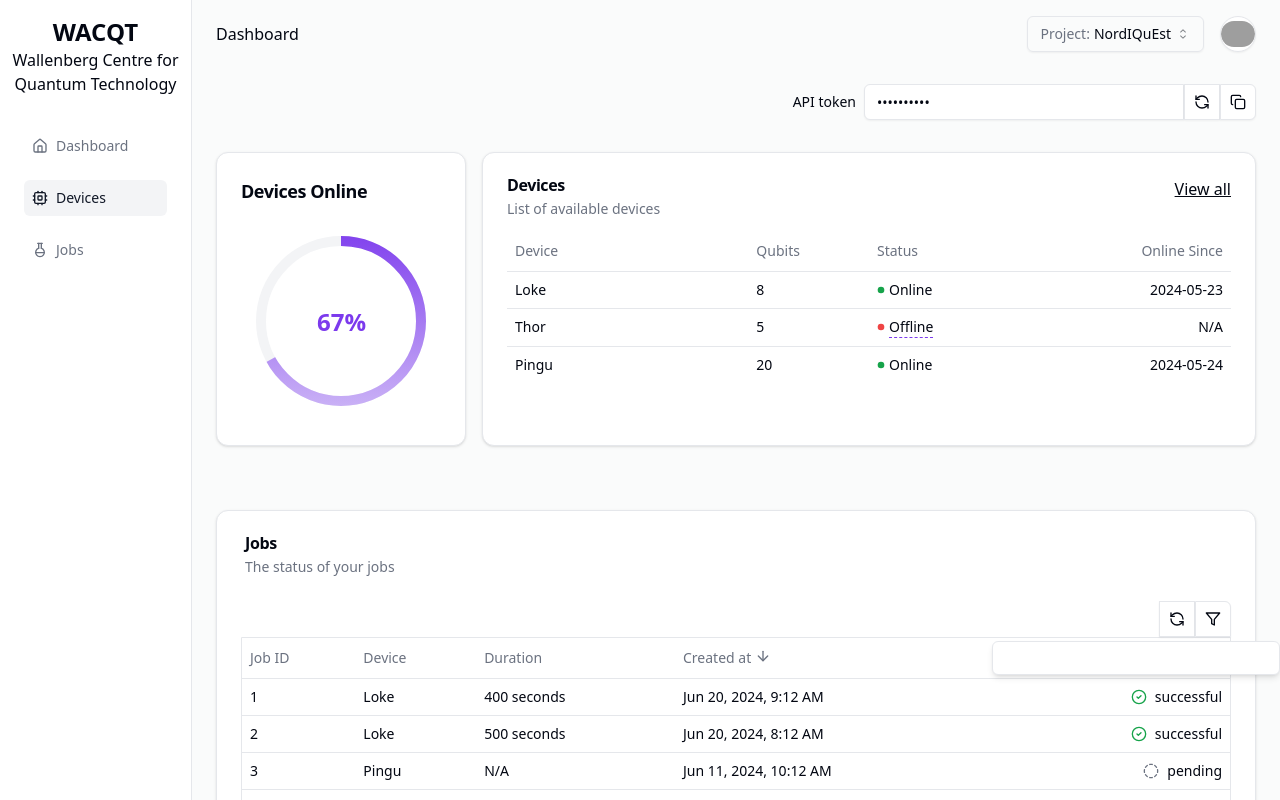
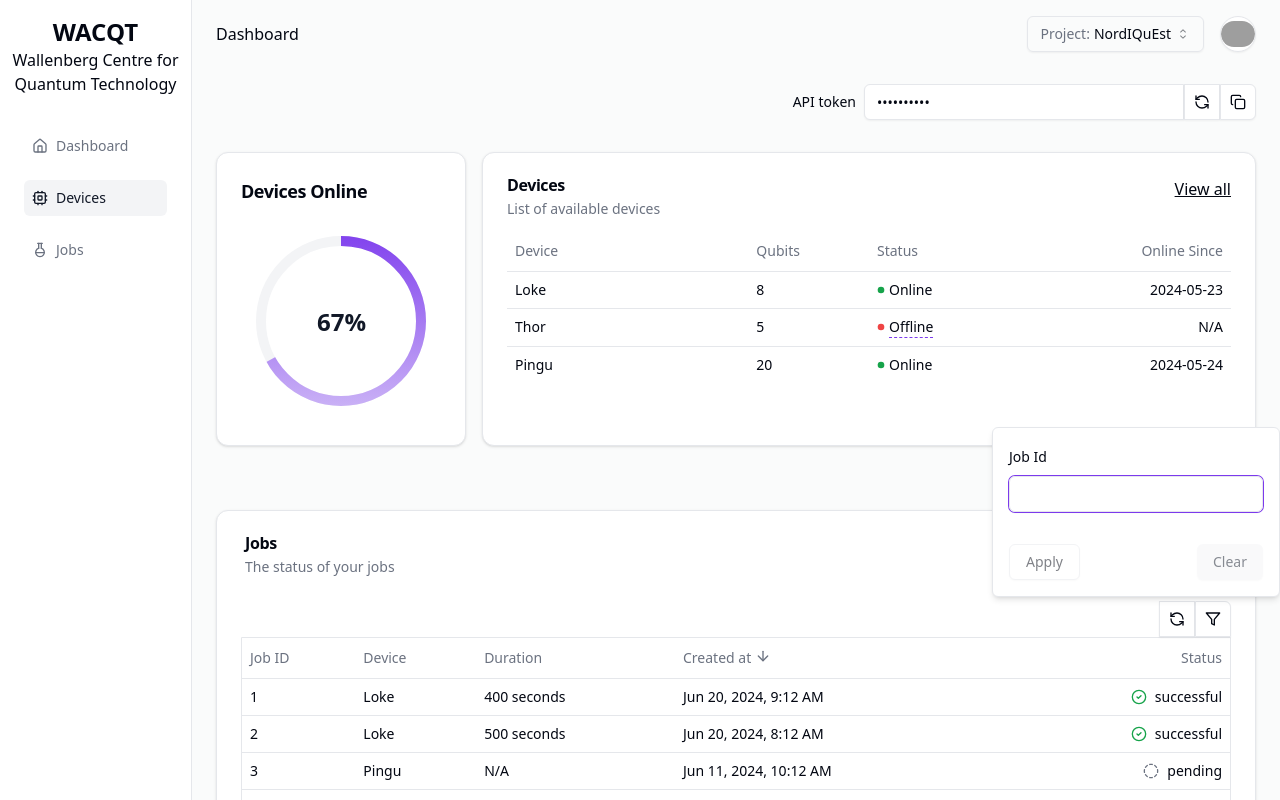
Before and after one commit to axean/tergite-frontend, a React (Vite) app: page / in a window 1280 px wide. Both pictures are taken after a click on the button 1213 px from the left and 619 px from the top of the page. Shown: the top 800 px of the page. Built offline with nearby package versions, Linux system fonts and the light colour scheme; grey boxes are pictures that could not be loaded.

Commit message:
Fix filter form

```diff
--- a/src/components/ui/data-table.tsx
+++ b/src/components/ui/data-table.tsx
@@ -41,23 +41,20 @@ import {
   FormLabel,
   FormMessage,
 } from "./form";
-import {
-  Drawer,
-  DrawerContent,
-  DrawerDescription,
-  DrawerHeader,
-  DrawerTitle,
-  DrawerTrigger,
-} from "./drawer";
+import { Drawer, DrawerContent, DrawerTrigger } from "./drawer";
 import { cn } from "@/lib/utils";
 
-// const formSchema = z.object({
-//   username: z.string().min(2).max(50),
-// });
+export type DataTableFilterField = ControllerRenderProps<
+  {
+    [x: string]: any;
+  },
+  string
+>;
 
-interface FilterFormProps {
+export interface DataTableFormConfig {
   [key: string]: {
-    validation: z.ZodAny;
+    validation: z.ZodType<any, any, any>;
+    defaultValue: any;
     label: string;
     /**
      * Generates the form field for the given key in the filter form
@@ -65,14 +62,7 @@ interface FilterFormProps {
      * @param field - the field value from the FormField for the given key
      * @returns - the react element to render for this form
      */
-    formElement: (
-      field: ControllerRenderProps<
-        {
-          [x: string]: any;
-        },
-        string
-      >
-    ) => React.ReactElement;
+    getFormElement: (field: DataTableFilterField) => React.ReactElement;
   };
 }
 
@@ -80,7 +70,7 @@ interface DataTableProps<TData, TValue> {
   columns: ColumnDef<TData, TValue>[];
   data: TData[];
   searchAccessKey?: string;
-  filterFormProps?: FilterFormProps;
+  filterFormProps?: DataTableFormConfig;
   onRefreshData?: () => void;
   getDrawerContent: (row: Row<TData>) => React.ReactElement;
 }
@@ -97,14 +87,7 @@ export function DataTable<TData, TValue>({
   const [columnFilters, setColumnFilters] = React.useState<ColumnFiltersState>(
     []
   );
-
-  const isFilterFormAvailable = !!filterFormProps;
-  const filterFormSchema: z.ZodObject<any, any, any> = z.object({});
-  if (isFilterFormAvailable) {
-    for (const key in filterFormProps) {
-      filterFormSchema.setKey(key, filterFormProps[key].validation);
-    }
-  }
+  const isFiltered = columnFilters.length > 0;
 
   const table = useReactTable({
     data,
@@ -121,19 +104,11 @@ export function DataTable<TData, TValue>({
     },
   });
 
-  const defaultFilterValues: any = {};
-  for (const key in filterFormSchema) {
-    defaultFilterValues[key] = table.getColumn(key)?.getFilterValue();
-  }
+  const isFilterFormAvailable = !!filterFormProps;
 
-  const filterForm = useForm<z.infer<typeof filterFormSchema>>({
-    resolver: zodResolver(filterFormSchema),
-    defaultValues: defaultFilterValues,
-  });
-
-  const onFilterSubmit = (values: z.infer<typeof filterFormSchema>) => {
-    for (const key in values) {
-      table.getColumn(key)?.setFilterValue(values[key]);
+  const onFilterSubmit = (values: Object) => {
+    for (const [key, value] of Object.entries(values)) {
+      table.getColumn(key)?.setFilterValue(value);
     }
   };
 
@@ -162,12 +137,15 @@ export function DataTable<TData, TValue>({
         )}
         <Button
           variant="outline"
-          className="ml-auto rounded-none"
+          className={`ml-auto rounded-none ${
+            isFilterFormAvailable ? "" : "rounded-tr-md"
+          }`}
           size="icon"
           onClick={onRefreshData}
         >
           <RefreshCcw className="h-4 w-4" />
         </Button>
+        {isFilterFormAvailable && (
           <Popover>
             <PopoverTrigger asChild>
               <Button
@@ -175,40 +153,22 @@ export function DataTable<TData, TValue>({
                 className="rounded-l-none rounded-br-none"
                 size="icon"
               >
-              <Filter className="h-4 w-4" />
+                <Filter
+                  className={`h-4 w-4 ${
+                    isFiltered ? "fill-secondary-foreground" : ""
+                  }`}
+                />
               </Button>
             </PopoverTrigger>
             <PopoverContent>
-            {isFilterFormAvailable && onFilterSubmit && (
-              <Form {...filterForm}>
-                <form
-                  onSubmit={filterForm.handleSubmit(onFilterSubmit)}
-                  className="space-y-8"
-                >
-                  {filterFormProps &&
-                    Object.keys(filterFormProps).map((fieldName) => (
-                      <FormField
-                        control={filterForm.control}
-                        name={fieldName}
-                        render={({ field }) => (
-                          <FormItem>
-                            <FormLabel>
-                              {filterFormProps[fieldName].label}
-                            </FormLabel>
-                            <FormControl>
-                              {filterFormProps[fieldName].formElement(field)}
-                            </FormControl>
-                            <FormMessage />
-                          </FormItem>
-                        )}
+              <DataFilterForm
+                onSubmit={onFilterSubmit}
+                fieldsConfig={filterFormProps}
+                isFiltered={isFiltered}
               />
-                    ))}
-                  ;<Button type="submit">Submit</Button>
-                </form>
-              </Form>
-            )}
             </PopoverContent>
           </Popover>
+        )}
       </div>
 
       <div className="border rounded-bl-md">
@@ -291,6 +251,73 @@ export function DataTable<TData, TValue>({
   );
 }
 
+function DataFilterForm({
+  onSubmit,
+  fieldsConfig,
+  isFiltered,
+}: DataFilterFormProps) {
+  const [rawSchemaObj, defaultValues] = React.useMemo(
+    () =>
+      Object.entries(fieldsConfig).reduce(
+        (prev, [field, conf]) => [
+          { ...prev[0], [field]: conf.validation },
+          { ...prev[1], [field]: conf.defaultValue },
+        ],
+        [{}, {}]
+      ),
+    [fieldsConfig]
+  );
+
+  const filterForm = useForm<z.infer<z.ZodObject<any, any, any>>>({
+    resolver: zodResolver(z.object(rawSchemaObj)),
+    defaultValues,
+  });
+
+  return (
+    <Form {...filterForm}>
+      <form onSubmit={filterForm.handleSubmit(onSubmit)} className="space-y-8">
+        {Object.entries(fieldsConfig).map(([name, fieldConfig]) => (
+          <FormField
+            control={filterForm.control}
+            key={name}
+            name={name}
+            render={({ field }) => (
+              <FormItem>
+                <FormLabel>{fieldConfig.label}</FormLabel>
+                <FormControl>{fieldConfig.getFormElement(field)}</FormControl>
+                <FormMessage />
+              </FormItem>
+            )}
+          />
+        ))}
+        <div className="flex justify-between">
+          <Button
+            type="submit"
+            variant="outline"
+            disabled={!filterForm.formState.isDirty}
+          >
+            Apply
+          </Button>
+
+          <Button
+            variant="secondary"
+            disabled={!isFiltered}
+            onClick={() => filterForm.reset()}
+          >
+            Clear
+          </Button>
+        </div>
+      </form>
+    </Form>
+  );
+}
+
+interface DataFilterFormProps {
+  onSubmit: (values: Object) => void;
+  fieldsConfig: DataTableFormConfig;
+  isFiltered: boolean;
+}
+
 function DetailDrawer<TData>({
   row,
   drawerClassName,
--- a/src/components/ui/donut-chart.tsx
+++ b/src/components/ui/donut-chart.tsx
@@ -28,7 +28,11 @@ export default function DonutChart({
         className="fill-none stroke-muted"
       />
       {children || (
-        <text x="38%" y="55%" className="fill-primary font-semibold text-2xl">
+        <text
+          x="38%"
+          y="55%"
+          className="fill-secondary-foreground font-semibold text-2xl"
+        >
           {`${percentFill}%`}
         </text>
       )}
--- a/src/pages/home.tsx
+++ b/src/pages/home.tsx
@@ -101,7 +101,11 @@ import { Link } from "react-router-dom";
 import { Label } from "@/components/ui/label";
 import DonutChart from "@/components/ui/donut-chart";
 import { DateTime, Duration } from "luxon";
-import { DataTable } from "@/components/ui/data-table";
+import {
+  DataTable,
+  DataTableFilterField,
+  DataTableFormConfig,
+} from "@/components/ui/data-table";
 import { ArrowUpDown, MoreHorizontal } from "lucide-react";
 import {
   Drawer,
@@ -114,6 +118,7 @@ import {
   DrawerTrigger,
 } from "@/components/ui/drawer";
 import { cn } from "@/lib/utils";
+import { z } from "zod";
 
 enum JobStatus {
   PENDING = "pending",
@@ -248,6 +253,17 @@ const jobTableColumns: ColumnDef<JobDetail>[] = [
     },
   },
 ];
+
+const jobFilterFormProps: DataTableFormConfig = {
+  jobId: {
+    validation: z.string(),
+    defaultValue: "",
+    label: "Job Id",
+    getFormElement: (field: DataTableFilterField) => (
+      <Input {...field} className="" />
+    ),
+  },
+};
 
 export default function Home() {
   const devicesOnlineRatio = React.useMemo(
@@ -463,6 +479,7 @@ export default function Home() {
                   <DataTable
                     columns={jobTableColumns}
                     data={jobList}
+                    filterFormProps={jobFilterFormProps}
                     getDrawerContent={(row) => (
                       <JobDetailDrawerContent job={row.original} />
                     )}
```
Also changed, not shown: src/components/ui/button.tsx (+11 -11 lines). Lines whose indentation alone changed are shown as unchanged.
